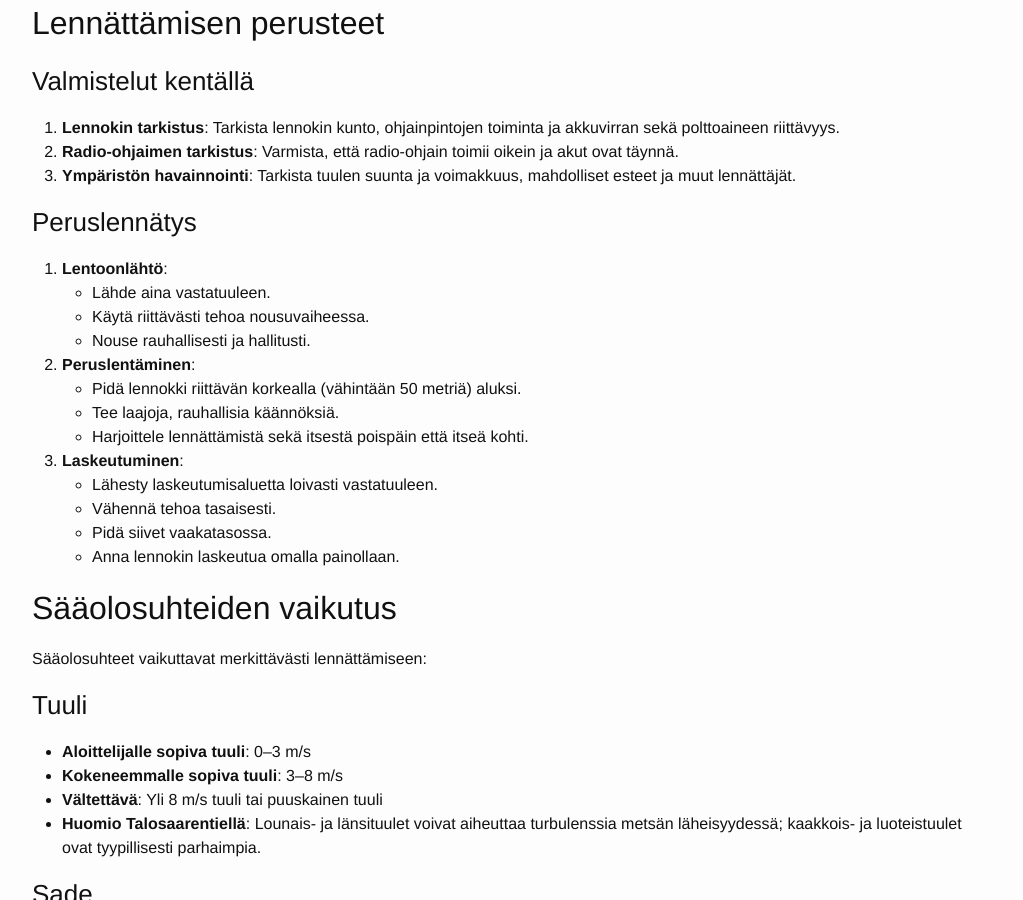
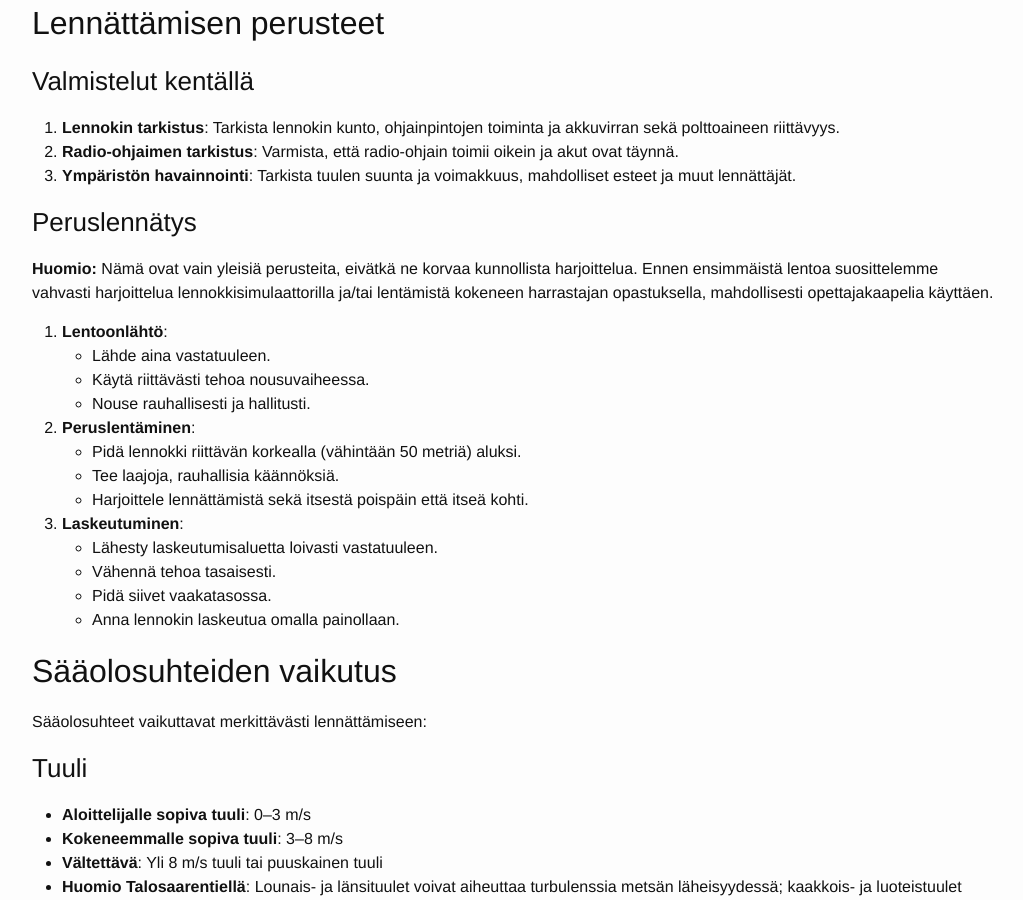
Before and after one commit to vallilanlennokkikerho/vallilanlennokkikerho.github.io, a Jekyll site: the page built from aloittelijan-opas/lennokkikentat-aloittelijalle.md, in a window 1280 px wide and 900 px high, scrolled down 2246 px. Shown: the whole window, without its empty margins (126-1149 px from the left). Built offline with Jekyll 4.4.1, drawn with Linux system fonts in a browser that asks for light colours; some of the changed text lies outside the part shown.

Commit message:
2 huomioo

```diff
--- a/aloittelijan-opas/lennokkikentat-aloittelijalle.md
+++ b/aloittelijan-opas/lennokkikentat-aloittelijalle.md
@@ -101,6 +101,8 @@ Jokaisella lennokkikentällä on omat sääntönsä, mutta tietyt perusperiaatte
 
 ### Peruslennätys
 
+**Huomio:** Nämä ovat vain yleisiä perusteita, eivätkä ne korvaa kunnollista harjoittelua. Ennen ensimmäistä lentoa suosittelemme vahvasti harjoittelua lennokkisimulaattorilla ja/tai lentämistä kokeneen harrastajan opastuksella, mahdollisesti opettajakaapelia käyttäen.
+
 1. **Lentoonlähtö**:
    - Lähde aina vastatuuleen.
    - Käytä riittävästi tehoa nousuvaiheessa.
@@ -141,16 +143,19 @@ Sääolosuhteet vaikuttavat merkittävästi lennättämiseen:
 Turvallisuus on lennokkiharrastuksen tärkein periaate:
 
 ### Henkilökohtainen turvallisuus
+
 1. **Pyörivät osat**: Varo potkureita ja roottoreita – ne voivat aiheuttaa vakavia vammoja.
 2. **Akut**: Käsittele LiPo-akkuja varovasti, sillä ne voivat syttyä palamaan väärinkäytettynä.
 3. **Aurinkosuoja ja nesteytys**: Suojaudu auringolta ja juo riittävästi vettä ulkona ollessasi.
 
 ### Lennokin turvallisuus
+
 1. **Failsafe-asetukset**: Varmista, että lennokki on ohjelmoitu laskeutumaan turvallisesti signaalin kadotessa.
 2. **Etäisyys**: Pidä lennokki näköetäisyydellä ja turvallisen matkan päässä ihmisistä.
 3. **Lentokorkeus**: Noudata sallittuja lentokorkeuksia (yleensä enintään 120 metriä).
 
 ### Hätätilanteet
+
 1. **Ohjauksen menetys**: Jos menetät lennokin hallinnan, huuda varoitus muille kentällä olijoille.
 2. **Törmäys**: Jos lennokki törmää, varmista ensin, ettei kukaan loukkaantunut, ja tarkista vasta sitten lennokin vauriot.
 
@@ -162,6 +167,8 @@ Turvallisuus on lennokkiharrastuksen tärkein periaate:
 
 - Rekisteröinti maksaa verkossa 30 €/1 v tai 100 €/5 v.
 - Rekisteröinti tapahtuu Traficomin [Droneinfo-verkkopalvelussa](https://droneinfo.fi/fi/rekisteroityminen-ja-teoriakoe).
+
+**Huomio:** Vaikka Traficomin termistössä puhutaan usein 'droneista', rekisteröitymis- ja muut vaatimukset koskevat yleensä kaikkia yli 250g painavia tai kameralla varustettuja miehittämättömiä ilma-aluksia, myös perinteisiä RC-lennokkeja.
 
 ### Yhdistyksen puitteissa tapahtuva harrastetoiminta
 
```
